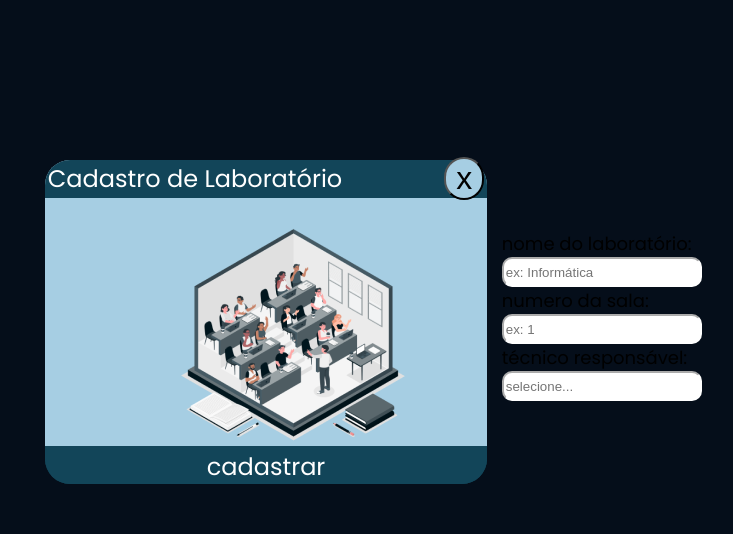
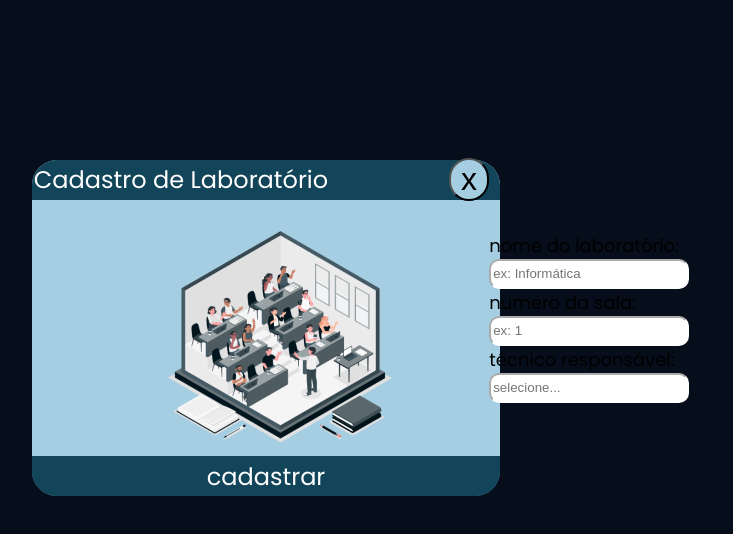
Before and after one commit to EigTech-Solutions/DataGuard, a plain HTML site: page html/telaCadastroLab.html in a window 1280 px wide. Shown: the whole page, without its empty margins (374-1107 px from the left). Drawn offline with Linux system fonts and the light colour scheme.

Commit message:
alteração na tela de cadastroLab

```diff
--- a/css/telaCadastroLab.css
+++ b/css/telaCadastroLab.css
@@ -8,8 +8,8 @@ body{
   font-family: 'Poppins', sans-serif;
 }
 .container{
-    width: 35%;
-    height: 40vh;
+    width: 37%;
+    height: 42vh;
     background-color: #A6CEE3;
     margin-top: 12%;
     border-radius: 25px;
@@ -27,21 +27,32 @@ body{
 .titulo{
 font-size: 3vh;
 font-family: 'Poppins', sans-serif;
-margin-right: 12vh;
+margin-right: 8vh;
 }
-button{
+
+
+.botaoFechar{
+    width: 20%;
+    height: 100%;
+    display: flex;
+    justify-content: flex-end;
+    align-items: center;
+    padding-right: 2%;
+}
+
+.botaoFechar button{
     width: 5vh;
     border-radius: 50px;
     background-color: #A6CEE3;
     font-size: xx-large;
-
+    margin-left: 5vh;
 }
 
 
 
 .meioPopUp{
     width: 80%;
-    height: 31vh;
+    height: 32vh;
 background-color: #A6CEE3;
 display: flex;
 justify-content: space-around;
--- a/css/telaCadastroUsuario.css
+++ b/css/telaCadastroUsuario.css
@@ -33,7 +33,7 @@ width: 50%;
 }
 
 .botaoFechar{
-    width: 50%;
+    width: 40%;
     height: 100%;
     display: flex;
     justify-content: flex-end;
```
